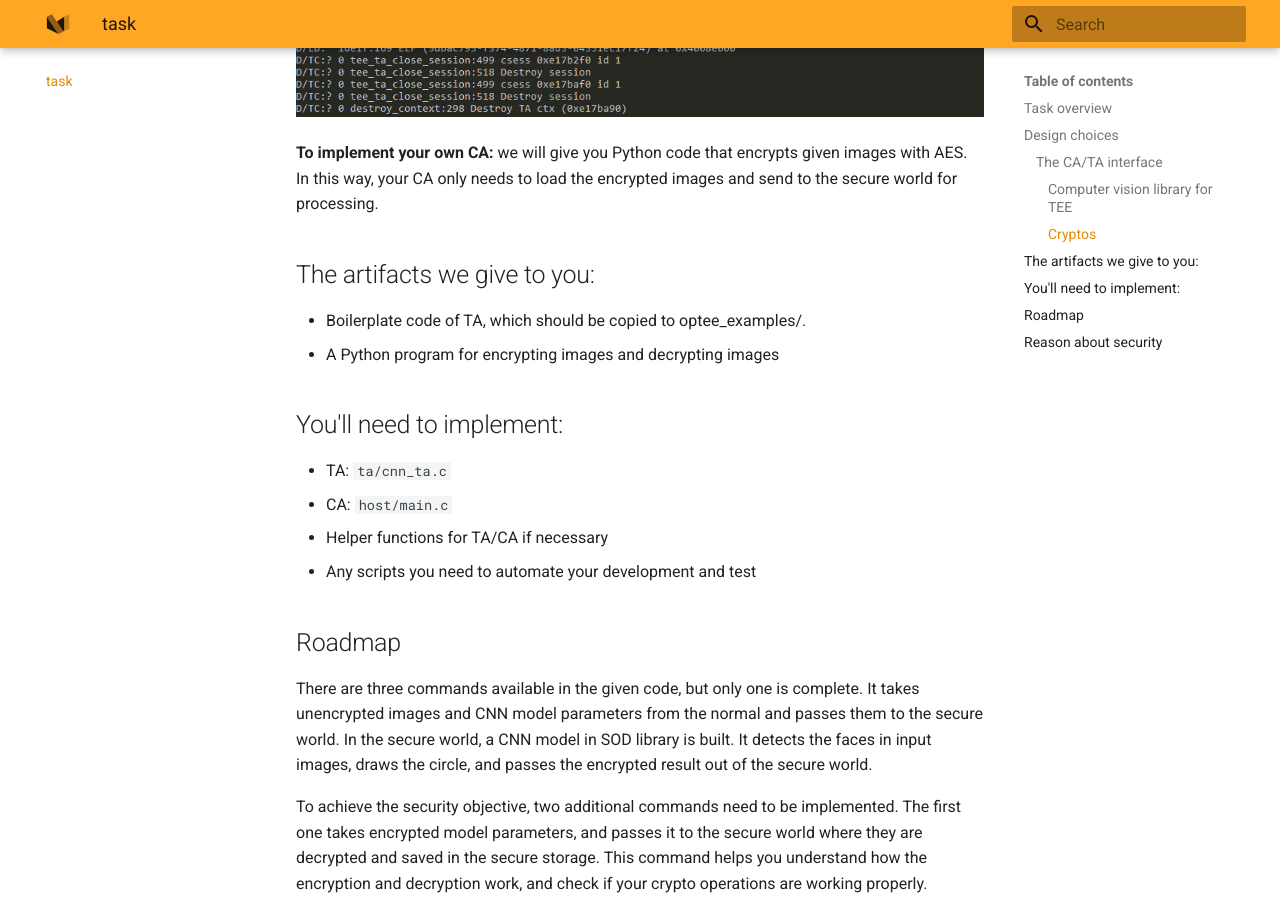
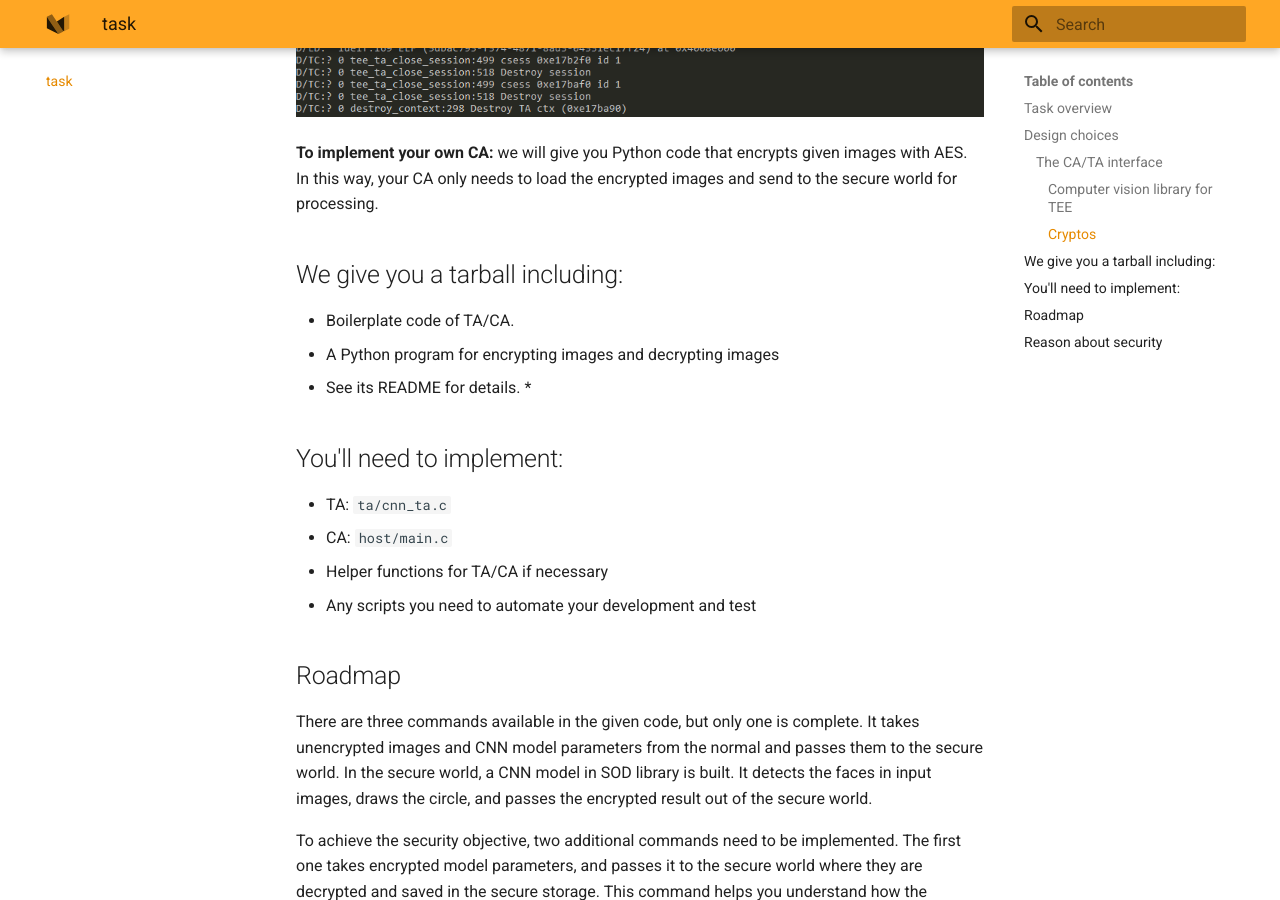
Before and after one commit to fxlin/p3-tee, an MkDocs documentation site: the page built from docs/secure-vision.md, in a window 1280 px wide and 900 px high, scrolled down 2733 px. Built offline with MkDocs 1.6.1 and Material for MkDocs 9.7.7, drawn with Linux system fonts in a browser that asks for light colours; some of the changed text lies outside the part shown.

Commit message:
Update secure-vision.md

```diff
--- a/docs/secure-vision.md
+++ b/docs/secure-vision.md
@@ -53,9 +53,11 @@ Secure world console:
 
 **To implement your own CA:** we will give you Python code that encrypts given images with AES. In this way, your CA only needs to load the encrypted images and send to the secure world for processing.
 
-## The artifacts we give to you:
-* Boilerplate code of TA, which should be copied to optee_examples/.
+## We give you a tarball including:
+* Boilerplate code of TA/CA.
 * A Python program for encrypting images and decrypting images
+* See its README for details.
+*
 ## You'll need to implement:
 * TA: `ta/cnn_ta.c`
 * CA: `host/main.c`
```
